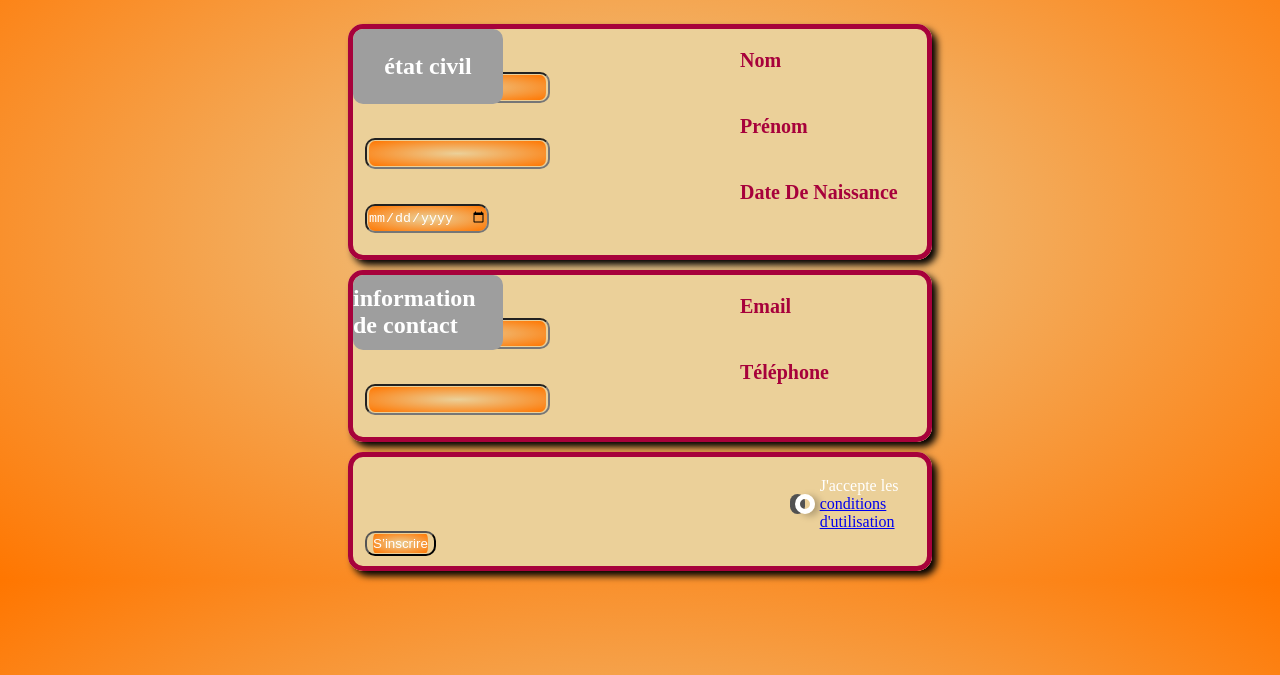
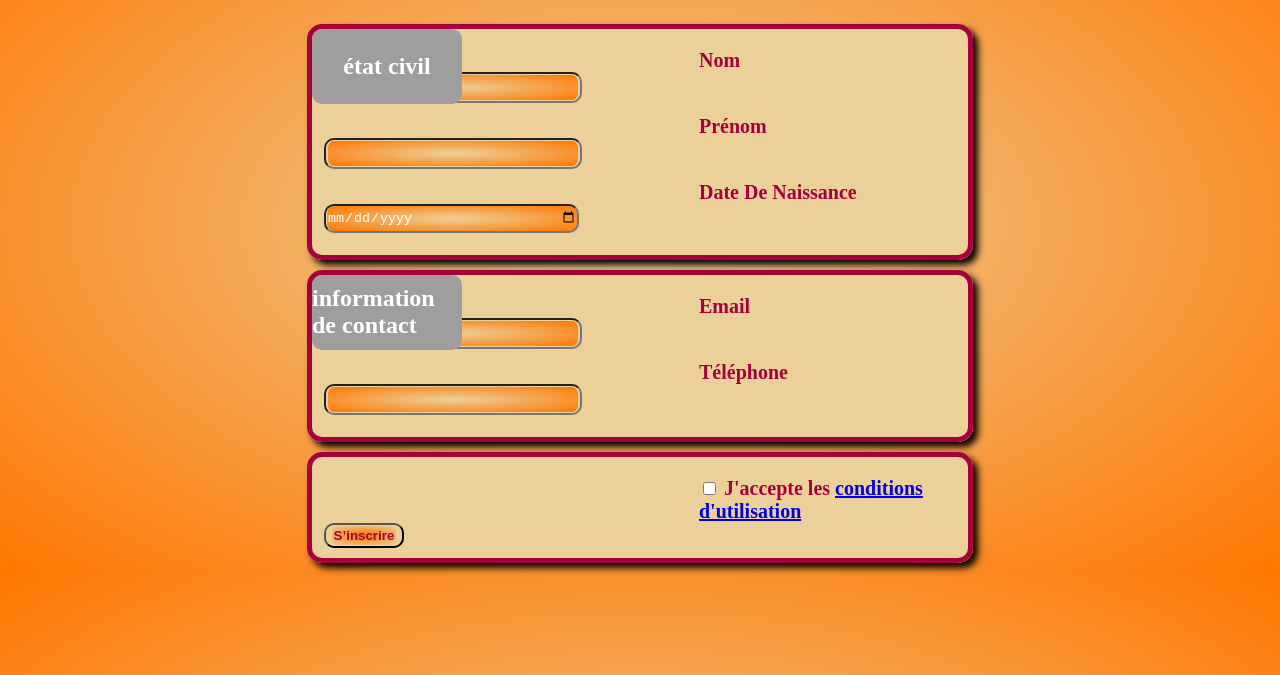
Before and after one commit to Jims42/demoWeb, a plain HTML site: page index.html in a window 1280 px wide. Shown: the part 125-800 px from the top of the page. Drawn offline with Linux system fonts and the light colour scheme; grey boxes are pictures that could not be loaded.

Commit message:
formulaire

```diff
--- a/css/style.css
+++ b/css/style.css
@@ -4,7 +4,7 @@ fieldset {
     margin: 10px;
     border: 5px solid #A7013B;
     box-shadow: 5px 5px 7px rgba(0, 0, 0, 1) ;
-    width: 40%;
+    width: 50%;
     margin-left: auto;
     margin-right: auto;
     padding-top: 20px; /* Espace pour ne pas coller à la légende */
@@ -12,17 +12,22 @@ fieldset {
 
 
 }
-input{
+input[type='text'],input[type='date'],input[type='email'],input[type='tel']{
    background: content-box radial-gradient(#EBD099,#FF7600);
     /* background-color: #FF7600; */
     color: white;
      border-radius: 10px;
      height: 25px;
-     width: auto;
+     width:250px;
 
 }
-input#conditions {margin-left: 00px;
-
+input[type='submit']{
+    background: content-box radial-gradient(#FF7600,#EBD099);
+    border-radius: 10px;
+    font-weight: bold;
+    color: #A7013B;
+    width:80px;
+    height: 25px;
 }
 
 
--- a/css/test.css
+++ /dev/null
@@ -1,50 +0,0 @@
-/* From Uiverse.io by vinodjangid07 */
-/* To hide the checkbox */
-#checkboxInput {
-  display: none;
-}
-
-.toggleSwitch {
-  display: flex;
-  align-items: normal;
-  justify-content: space-between;
-  position: relative;
-  width: 35px;
-  height: 20px;
-  background-color: rgb(82, 82, 82);
-  border-radius: 20px;
-  cursor: pointer;
-  transition-duration: .2s;
-
-}
-
-
-.toggleSwitch::after {
-  content: "";
-  position: absolute;
-  height: 10px;
-  width: 10px;
-  left: 5px;
-  background-color: transparent;
-  border-radius: 50%;
-  transition-duration: .2s;
-  box-shadow: 5px 2px 7px rgba(8, 8, 8, 0.26);
-  border: 5px solid white;
-}
-
-#checkboxInput:checked+.toggleSwitch::after {
-  transform: translateX(100%);
-  transition-duration: .2s;
-  background-color: white;
-}
-/* Switch background change */
-#checkboxInput:checked+.toggleSwitch {
-  background-color: #A7013B;
-  transition-duration: .2s;
-}
-.checkbox-group {
-    display: flex;
-    align-items: center; /* Centre verticalement le switch et le texte */
-    gap: 15px;           /* Espace entre le switch et le texte */
-    margin-left: 50px;
-}
--- a/index.html
+++ b/index.html
@@ -7,7 +7,6 @@
     <title>Mon premier formulaire</title>
     <meta name="description" content="apprentissage pedagogie formulaire html">
     <link rel="stylesheet" href="./css/style.css">
-    <link rel="stylesheet" href="./css/test.css">
 
 </head>
 
@@ -32,22 +31,12 @@
         </fieldset>
         <fieldset id="validation">
 
-            <div class="checkbox-group">
-                <input type="checkbox" id="checkboxInput" name="checkboxInput" required>
 
-                <label for="checkboxInput" class="toggleSwitch"></label>
-
-                <span class="label-text">
-                    J'accepte les <a href="./condition_util.html" target="_blank">conditions d'utilisation</a>
-                </span>
-            </div>
-
-
-            <!-- <label for="conditions" style="width: auto;">
+            <label for="conditions" style="width: auto;">
                     <input type="checkbox" id="conditions" name="conditions" required>
                     J'accepte les <a href="./condition_util.html" target="_blank">conditions d'utilisation</a>
-                </label> -->
-            <!-- </div> -->
+                </label>
+             </div>
 
             <div>
                 <input type="submit" value="S’inscrire">
```
